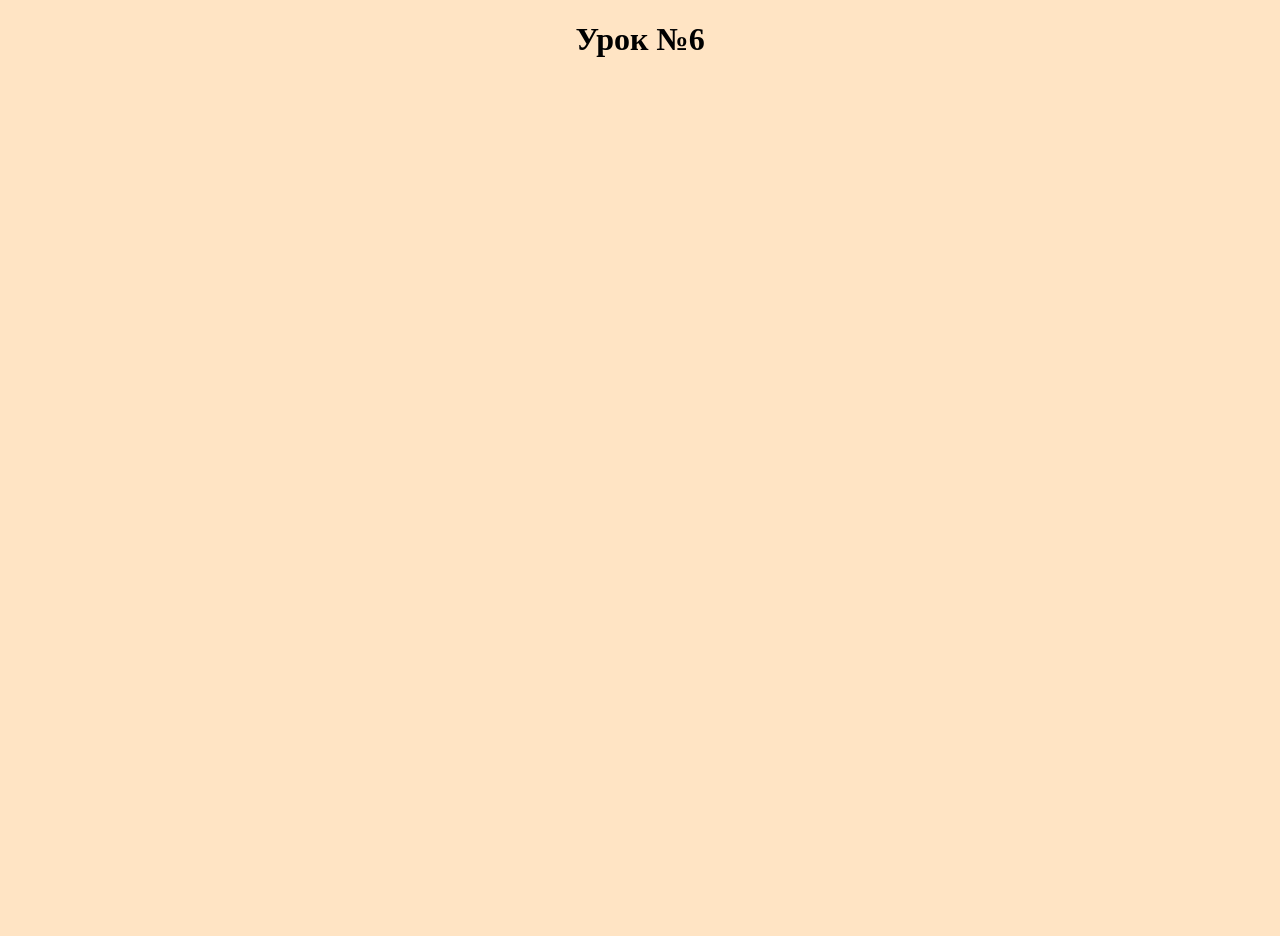
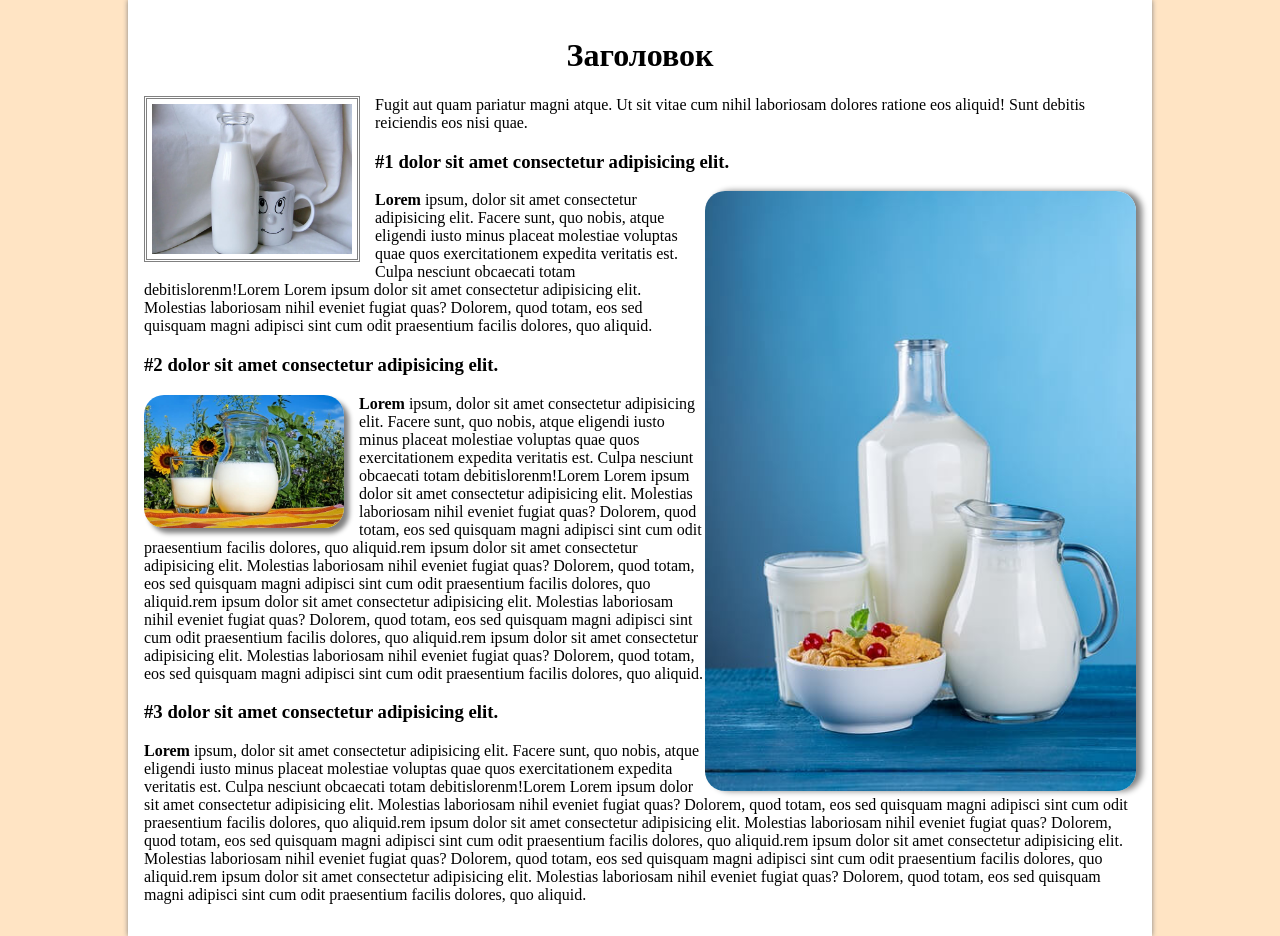
Before and after one commit to PlayDargoon/Project_Ivan_Popov, a plain HTML site: page study/lesson-6/index.html in a window 1280 px wide. Before the commit the page ends 800 px from the top, so only its background shows below. Drawn offline with Linux system fonts and the light colour scheme.

Commit message:
Урок 6

```diff
--- a/study/lesson-6/index.html
+++ b/study/lesson-6/index.html
@@ -13,12 +13,105 @@
 
 
     <main>
-        <h1>Урок №6</h1>
+
+        <div class="container">
+
+            <h1>Заголовок</h1>
+
+
+
+            <img src="styles/images/milk-bottle.jpg" alt="">
+
+
+            <p>
+
+                Fugit aut quam pariatur magni atque. Ut sit vitae cum nihil
+                laboriosam dolores ratione eos aliquid! Sunt debitis reiciendis
+                eos nisi quae.
+
+
+            </p>
+
+            <h3>#1 dolor sit amet consectetur adipisicing elit.</h3>
+
+            <img src="styles/images/milk.jpg" alt="" class="test">
+
+
+
+            <p><b>Lorem </b>ipsum, dolor sit amet consectetur adipisicing elit. Facere sunt,
+                quo nobis, atque eligendi iusto minus placeat molestiae voluptas quae
+                quos exercitationem expedita veritatis est. Culpa nesciunt obcaecati
+                totam debitislorenm!Lorem
+                Lorem ipsum dolor sit amet consectetur adipisicing elit. Molestias
+                laboriosam nihil eveniet fugiat quas? Dolorem, quod totam, eos sed quisquam magni adipisci sint cum
+                odit praesentium facilis dolores, quo aliquid.
+
+
+
+            </p>
+
+            <h3>#2 dolor sit amet consectetur adipisicing elit.</h3>
+
+
+
+
+            <img src="styles/images/milk-2.jpg" alt="" class="milk">
+
+            <p><b>Lorem </b>ipsum, dolor sit amet consectetur adipisicing elit. Facere sunt,
+                quo nobis, atque eligendi iusto minus placeat molestiae voluptas quae
+                quos exercitationem expedita veritatis est. Culpa nesciunt obcaecati
+                totam debitislorenm!Lorem
+                Lorem ipsum dolor sit amet consectetur adipisicing elit. Molestias
+                laboriosam nihil eveniet fugiat quas? Dolorem, quod totam, eos sed quisquam magni adipisci sint cum
+                odit praesentium facilis dolores, quo aliquid.rem ipsum dolor sit amet consectetur adipisicing elit.
+                Molestias
+                laboriosam nihil eveniet fugiat quas? Dolorem, quod totam, eos sed quisquam magni adipisci sint cum
+                odit praesentium facilis dolores, quo aliquid.rem ipsum dolor sit amet consectetur adipisicing elit.
+                Molestias
+                laboriosam nihil eveniet fugiat quas? Dolorem, quod totam, eos sed quisquam magni adipisci sint cum
+                odit praesentium facilis dolores, quo aliquid.rem ipsum dolor sit amet consectetur adipisicing elit.
+                Molestias
+                laboriosam nihil eveniet fugiat quas? Dolorem, quod totam, eos sed quisquam magni adipisci sint cum
+                odit praesentium facilis dolores, quo aliquid.
+
+
+
+            </p>
+
+
+
+
+            <h3>#3 dolor sit amet consectetur adipisicing elit.</h3>
 
 
 
 
 
+
+            <p><b>Lorem </b>ipsum, dolor sit amet consectetur adipisicing elit. Facere sunt,
+                quo nobis, atque eligendi iusto minus placeat molestiae voluptas quae
+                quos exercitationem expedita veritatis est. Culpa nesciunt obcaecati
+                totam debitislorenm!Lorem
+                Lorem ipsum dolor sit amet consectetur adipisicing elit. Molestias
+                laboriosam nihil eveniet fugiat quas? Dolorem, quod totam, eos sed quisquam magni adipisci sint cum
+                odit praesentium facilis dolores, quo aliquid.rem ipsum dolor sit amet consectetur adipisicing elit.
+                Molestias
+                laboriosam nihil eveniet fugiat quas? Dolorem, quod totam, eos sed quisquam magni adipisci sint cum
+                odit praesentium facilis dolores, quo aliquid.rem ipsum dolor sit amet consectetur adipisicing elit.
+                Molestias
+                laboriosam nihil eveniet fugiat quas? Dolorem, quod totam, eos sed quisquam magni adipisci sint cum
+                odit praesentium facilis dolores, quo aliquid.rem ipsum dolor sit amet consectetur adipisicing elit.
+                Molestias
+                laboriosam nihil eveniet fugiat quas? Dolorem, quod totam, eos sed quisquam magni adipisci sint cum
+                odit praesentium facilis dolores, quo aliquid.
+
+
+
+            </p>
+
+
+
+        </div>
 
 
 
--- a/study/lesson-6/styles/style.css
+++ b/study/lesson-6/styles/style.css
@@ -1,6 +1,83 @@
 body {
-background-color: bisque;
+    background-color: bisque;
+    margin: 0;
 }
+
 h1 {
-text-align: center;
+    text-align: center;
 }
+
+/* img { */
+/* width: 300px; */
+/* height: 180px; */
+/* border-radius: 20px; */
+/* vertical-align: middle;  */
+/* vertical-align: bottom; */
+/* vertical-align: top; */
+
+/* float: right; */
+/* margin: 1em 1em 1em 0; */
+
+
+/* } */
+
+.container {
+    width: 80vw;
+    margin: auto;
+    padding: 1em;
+    box-sizing: border-box;
+    box-shadow: 0px 0px 5px gray;
+    background-color: white;
+    min-height: 100vh;
+}
+
+img {
+
+    cursor: pointer;
+}
+
+img:first-of-type {
+    border: 3px double gray;
+    padding: 5px;
+    width: 200px;
+    margin-right: 15px;
+    margin-bottom: 6px;
+    float: left;
+
+}
+
+img:first-of-type:hover(2) {
+    width: 100px;
+
+}
+
+.milk {
+    float: left;
+    width: 200px;
+    border-radius: 20px;
+    box-shadow: 5px 5px 5px gray;
+
+    float: left;
+    margin-right: 15px;
+    margin-bottom: 6px;
+
+
+}
+
+.test {
+
+     float: right;
+     height: 600px;
+     border-radius: 20px;
+     box-shadow: 6px 0px 6px gray;
+
+}
+
+.animation:hover {
+
+/*Наведение мыши*/
+}
+
+button:active {
+/*Нажатие мыши */
+}
```
Also changed, not shown: study/lesson-7/index.html (added, +22 -0 lines), study/lesson-7/styles/style.css (added).
